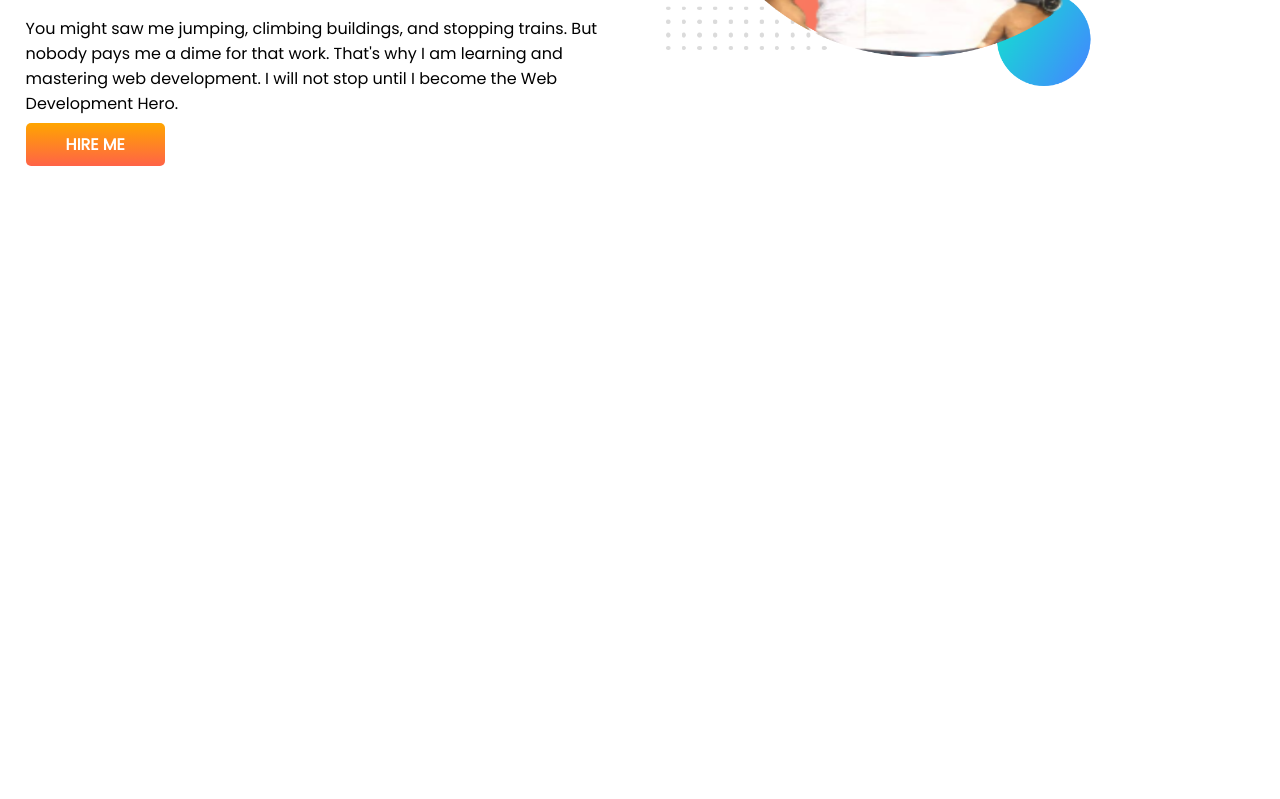
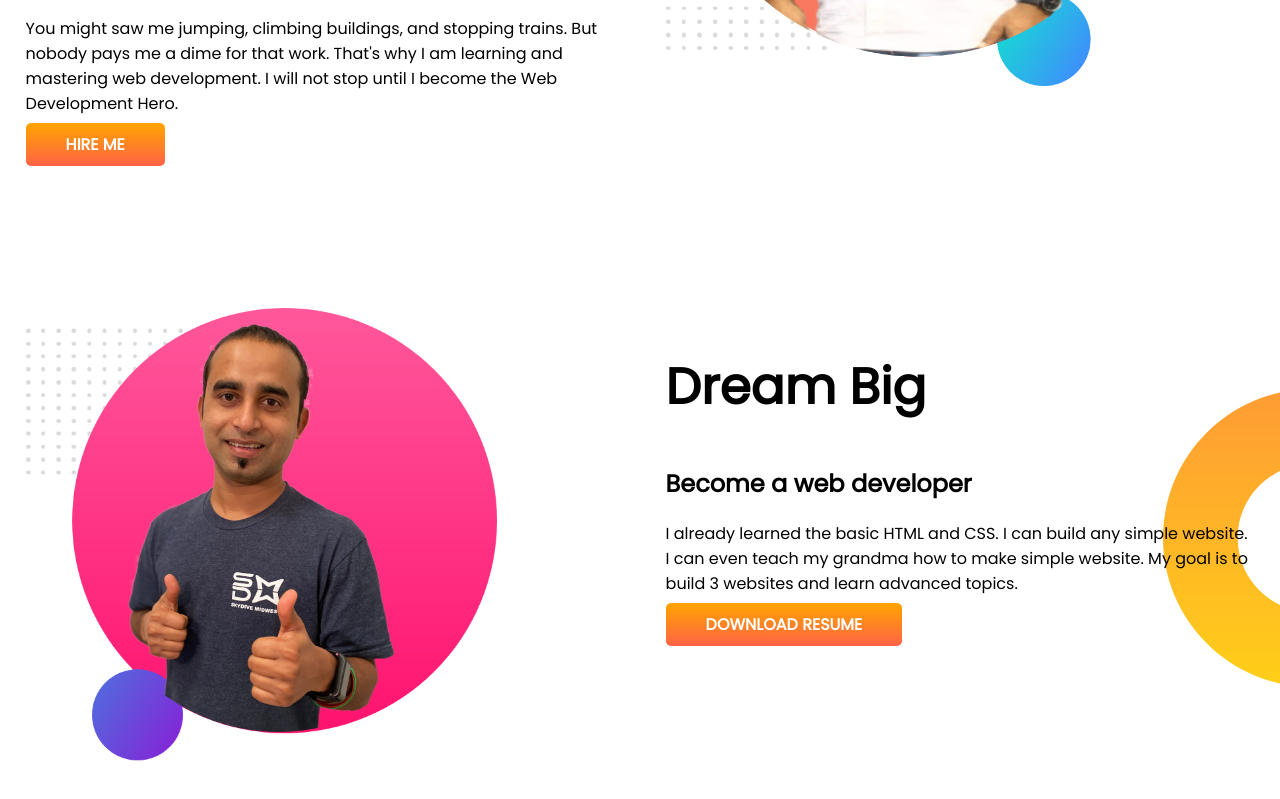
Before and after one commit to mahfujur-shohan/developer-portfolio, a plain HTML site: page index.html in a window 1280 px wide. Shown: the part 407-1206 px from the top of the page. Before the commit the page ends 800 px from the top, so only its background shows below. Drawn offline with Linux system fonts and the light colour scheme.

Commit message:
second section added

```diff
--- a/index.html
+++ b/index.html
@@ -29,6 +29,18 @@
             <img src="images/shohan-bg.png" alt="Me">
         </div>
     </section>
+    <section class="dream-big">
+        <div class="half-width">
+            <img src="images/jhankar2.png" alt="">
+        </div>
+        <div class="half-width">
+            <h1>Dream Big</h1>
+            <h2>Become a web developer</h2>
+            <p>I already learned the basic HTML and CSS. I can build any simple website. I can even teach my grandma how
+                to make simple website. My goal is to build 3 websites and learn advanced topics.</p>
+            <a class="link-button" target="_blank" href="">DOWNLOAD RESUME</a>
+        </div>
+    </section>
 </body>
 
 </html>
--- a/style.css
+++ b/style.css
@@ -10,6 +10,7 @@ h1{
 }
 section{
     display: flex;
+    margin-bottom: 100px;
 }
 .half-width{
     width: 50%;
@@ -30,3 +31,8 @@ section{
     background-image: url(images/top-banner.png);
     background-repeat: no-repeat;
 }
+.dream-big{
+    background-image: url(images/dream-bg.png);
+    background-repeat: no-repeat;
+    background-position: right;
+}
```
